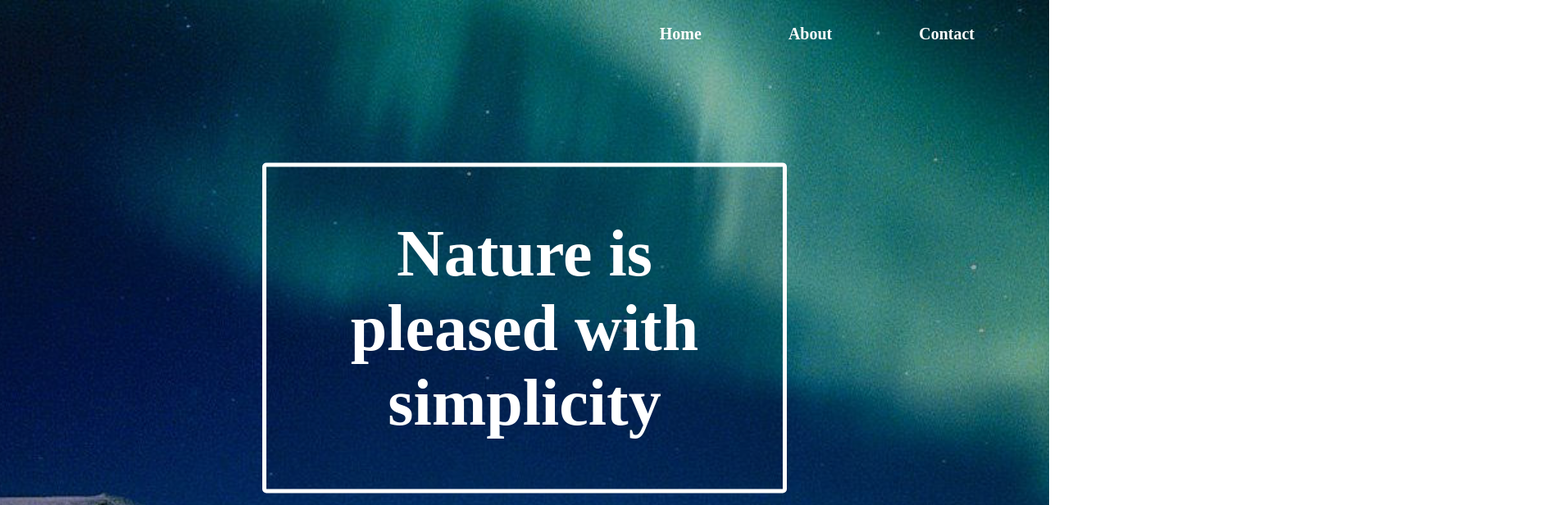
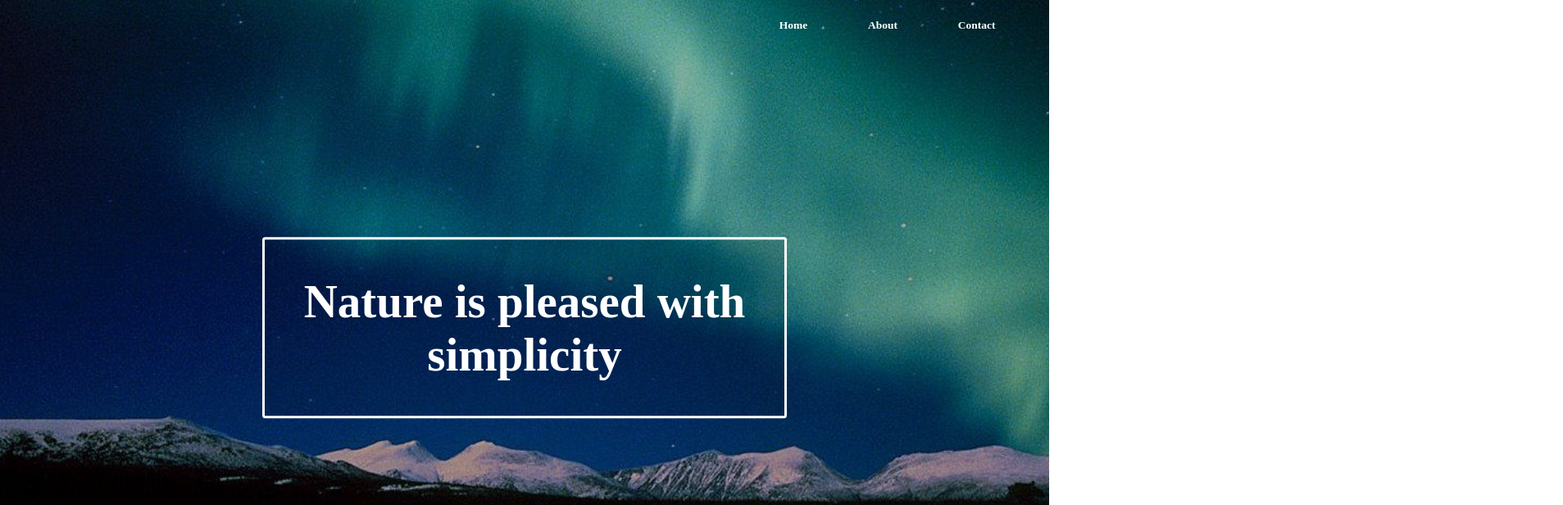
Before and after one commit to minkaung-2006/quotes, a plain HTML site: page main_page.html in a window 1280 px wide. Shown: the top 616 px of the page at 82% size, 1907 px wide, since content can reach past the window. Drawn offline with Linux system fonts and the light colour scheme.

Commit message:
Update main.css

```diff
--- a/main.css
+++ b/main.css
@@ -2,6 +2,7 @@
   margin: 0;
   padding: 0;
   font-family: "Times New Roman", Times, serif;
+  zoom: 94.5%;
 }
 
 header {
```
